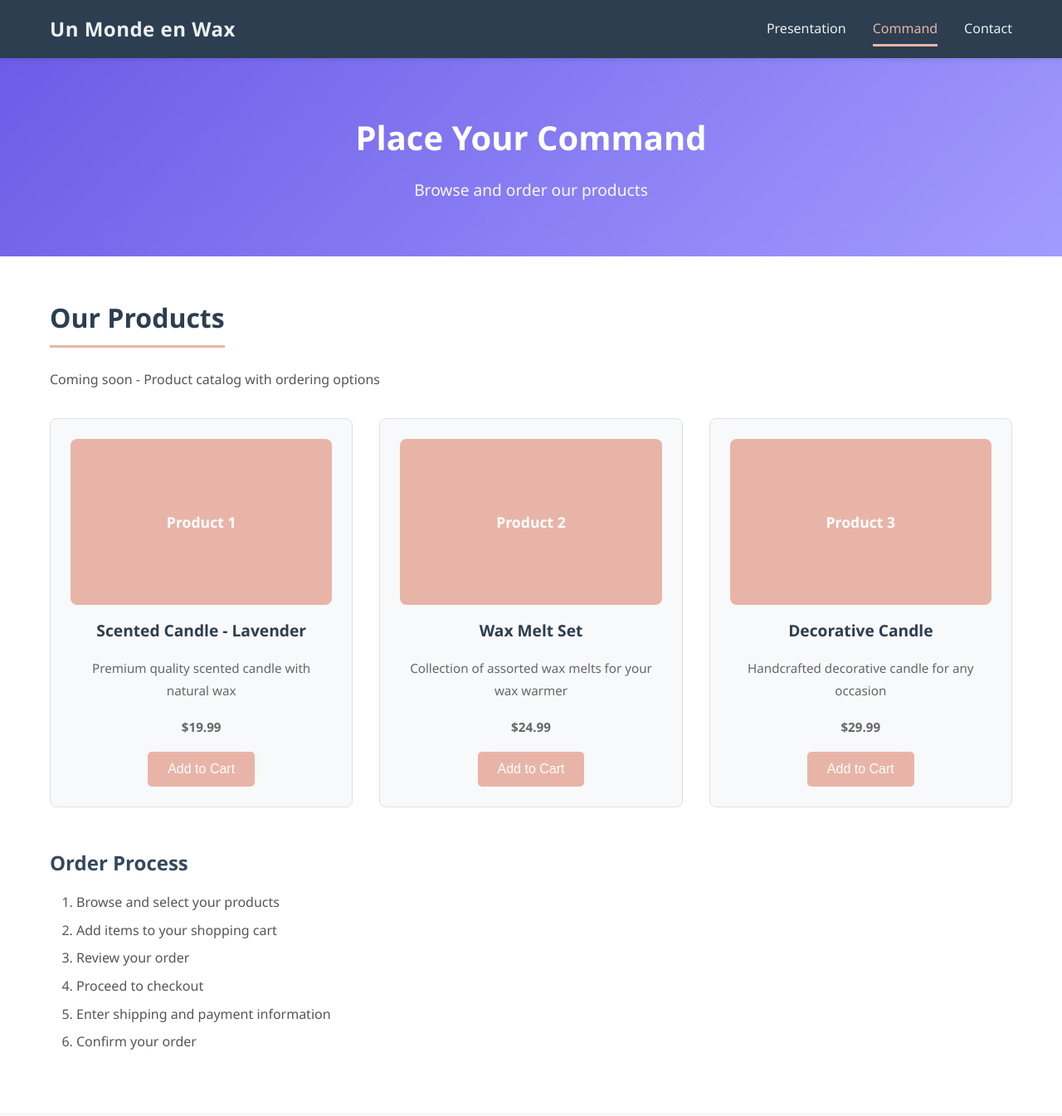
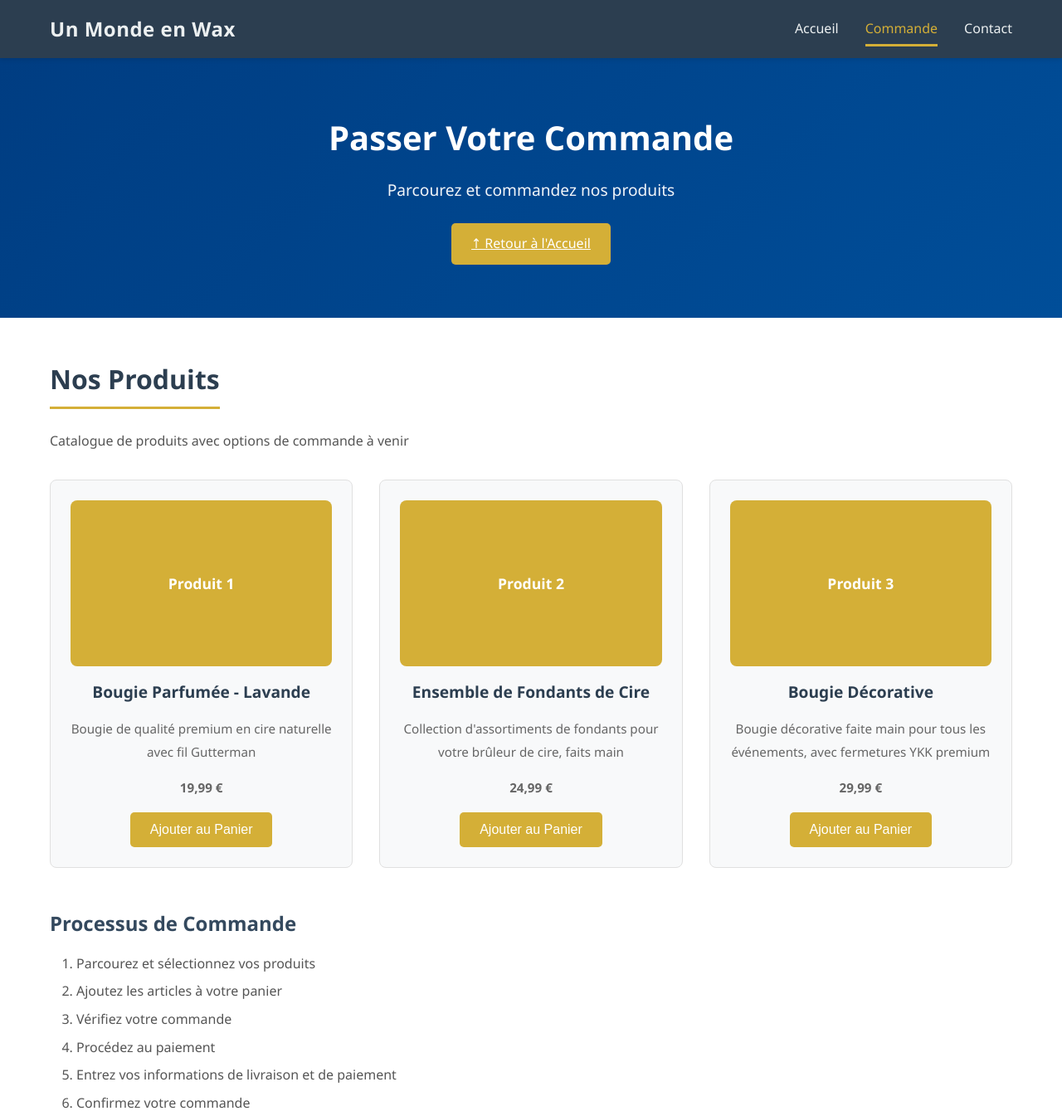
Before and after one commit to lprevost7/Un_Monde_en_Wax, a website: page public/command.html in a window 1280 px wide. Shown: the top 1345 px of the page at 83% size. Drawn offline with Linux system fonts and the light colour scheme.

Commit message:
push test

```diff
--- a/public/command.html
+++ b/public/command.html
@@ -3,7 +3,7 @@
 <head>
     <meta charset="UTF-8">
     <meta name="viewport" content="width=device-width, initial-scale=1.0">
-    <title>Un Monde en Wax - Command</title>
+    <title>Un Monde en Wax - Commande</title>
     <link rel="stylesheet" href="styles.css">
 </head>
 <body>
@@ -11,8 +11,8 @@
         <div class="nav-container">
             <div class="logo">Un Monde en Wax</div>
             <ul class="nav-menu">
-                <li><a href="../index.html">Presentation</a></li>
-                <li><a href="command.html" class="active">Command</a></li>
+                <li><a href="../index.html">Accueil</a></li>
+                <li><a href="command.html" class="active">Commande</a></li>
                 <li><a href="contact.html">Contact</a></li>
             </ul>
         </div>
@@ -21,50 +21,51 @@
     <main>
         <section class="hero">
             <div class="container">
-                <h1>Place Your Command</h1>
-                <p class="subtitle">Browse and order our products</p>
+                <h1>Passer Votre Commande</h1>
+                <p class="subtitle">Parcourez et commandez nos produits</p>
+                <a href="../index.html" class="btn">↑ Retour à l'Accueil</a>
             </div>
         </section>
 
         <section class="content">
             <div class="container">
-                <h2>Our Products</h2>
-                <p>Coming soon - Product catalog with ordering options</p>
+                <h2>Nos Produits</h2>
+                <p>Catalogue de produits avec options de commande à venir</p>
 
                 <div class="products-grid">
                     <div class="product-card">
-                        <div class="product-image">Product 1</div>
-                        <h3>Scented Candle - Lavender</h3>
-                        <p>Premium quality scented candle with natural wax</p>
-                        <p class="price">$19.99</p>
-                        <button class="btn">Add to Cart</button>
+                        <div class="product-image">Produit 1</div>
+                        <h3>Bougie Parfumée - Lavande</h3>
+                        <p>Bougie de qualité premium en cire naturelle avec fil Gutterman</p>
+                        <p class="price">19,99 €</p>
+                        <button class="btn">Ajouter au Panier</button>
                     </div>
 
                     <div class="product-card">
-                        <div class="product-image">Product 2</div>
-                        <h3>Wax Melt Set</h3>
-                        <p>Collection of assorted wax melts for your wax warmer</p>
-                        <p class="price">$24.99</p>
-                        <button class="btn">Add to Cart</button>
+                        <div class="product-image">Produit 2</div>
+                        <h3>Ensemble de Fondants de Cire</h3>
+                        <p>Collection d'assortiments de fondants pour votre brûleur de cire, faits main</p>
+                        <p class="price">24,99 €</p>
+                        <button class="btn">Ajouter au Panier</button>
                     </div>
 
                     <div class="product-card">
-                        <div class="product-image">Product 3</div>
-                        <h3>Decorative Candle</h3>
-                        <p>Handcrafted decorative candle for any occasion</p>
-                        <p class="price">$29.99</p>
-                        <button class="btn">Add to Cart</button>
+                        <div class="product-image">Produit 3</div>
+                        <h3>Bougie Décorative</h3>
+                        <p>Bougie décorative faite main pour tous les événements, avec fermetures YKK premium</p>
+                        <p class="price">29,99 €</p>
+                        <button class="btn">Ajouter au Panier</button>
                     </div>
                 </div>
 
-                <h3 style="margin-top: 3rem;">Order Process</h3>
+                <h3 style="margin-top: 3rem;">Processus de Commande</h3>
                 <ol>
-                    <li>Browse and select your products</li>
-                    <li>Add items to your shopping cart</li>
-                    <li>Review your order</li>
-                    <li>Proceed to checkout</li>
-                    <li>Enter shipping and payment information</li>
-                    <li>Confirm your order</li>
+                    <li>Parcourez et sélectionnez vos produits</li>
+                    <li>Ajoutez les articles à votre panier</li>
+                    <li>Vérifiez votre commande</li>
+                    <li>Procédez au paiement</li>
+                    <li>Entrez vos informations de livraison et de paiement</li>
+                    <li>Confirmez votre commande</li>
                 </ol>
             </div>
         </section>
--- a/public/styles.css
+++ b/public/styles.css
@@ -61,13 +61,13 @@ body {
 
 .nav-menu a:hover,
 .nav-menu a.active {
-    color: #e8b4a8;
-    border-bottom-color: #e8b4a8;
+    color: #D4AF37;
+    border-bottom-color: #D4AF37;
 }
 
 /* Hero Section */
 .hero {
-    background: linear-gradient(135deg, #6c5ce7 0%, #a29bfe 100%);
+    background: linear-gradient(135deg, #003D82 0%, #004E99 100%);
     color: white;
     padding: 4rem 0;
     text-align: center;
@@ -95,7 +95,7 @@ body {
     font-size: 2rem;
     color: #2c3e50;
     margin-bottom: 1.5rem;
-    border-bottom: 3px solid #e8b4a8;
+    border-bottom: 3px solid #D4AF37;
     padding-bottom: 0.5rem;
     display: inline-block;
 }
@@ -148,7 +148,7 @@ body {
 }
 
 .product-image {
-    background-color: #e8b4a8;
+    background-color: #D4AF37;
     height: 200px;
     display: flex;
     align-items: center;
@@ -174,13 +174,13 @@ body {
 .price {
     font-size: 1.5rem;
     font-weight: bold;
-    color: #e8b4a8;
+    color: #D4AF37;
     margin: 1rem 0;
 }
 
 /* Buttons */
 .btn {
-    background-color: #e8b4a8;
+    background-color: #D4AF37;
     color: white;
     padding: 0.75rem 1.5rem;
     border: none;
@@ -192,12 +192,18 @@ body {
 }
 
 .btn:hover {
-    background-color: #d49a8f;
+    background-color: #BE9F2B;
     transform: scale(1.05);
 }
 
 .btn:active {
     transform: scale(0.98);
+}
+
+/* Button in Hero Section */
+.hero .btn {
+    display: inline-block;
+    margin-top: 1.5rem;
 }
 
 /* Contact Section */
@@ -212,7 +218,7 @@ body {
 .contact-form h2 {
     color: #2c3e50;
     margin-bottom: 1.5rem;
-    border-bottom: 3px solid #e8b4a8;
+    border-bottom: 3px solid #D4AF37;
     padding-bottom: 0.5rem;
     display: inline-block;
 }
@@ -232,7 +238,7 @@ body {
 }
 
 .info-item a {
-    color: #e8b4a8;
+    color: #D4AF37;
     text-decoration: none;
     font-weight: 500;
 }
@@ -267,8 +273,8 @@ body {
 .form-group input:focus,
 .form-group textarea:focus {
     outline: none;
-    border-color: #e8b4a8;
-    box-shadow: 0 0 5px rgba(232, 180, 168, 0.3);
+    border-color: #D4AF37;
+    box-shadow: 0 0 5px rgba(212, 175, 55, 0.3);
 }
 
 /* Footer */
```
Also changed, not shown: index.html (+14 -16 lines).
